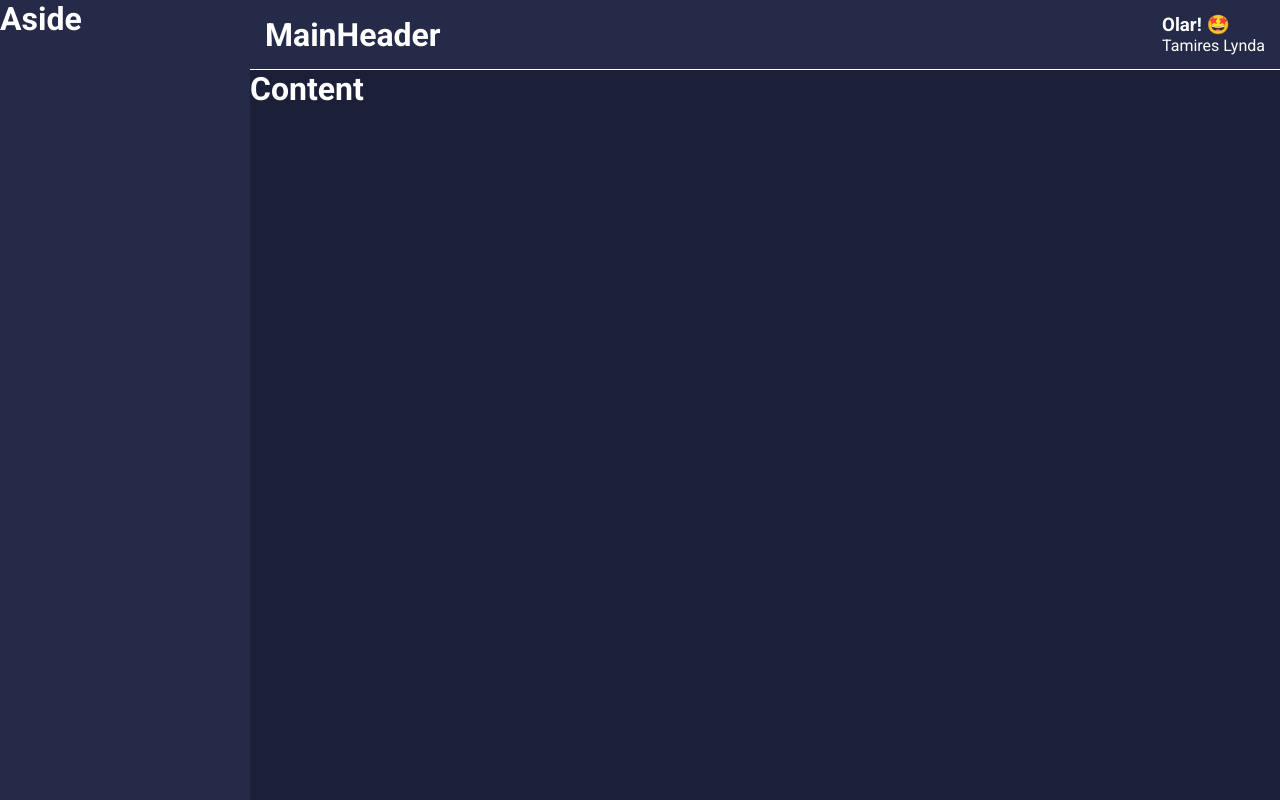
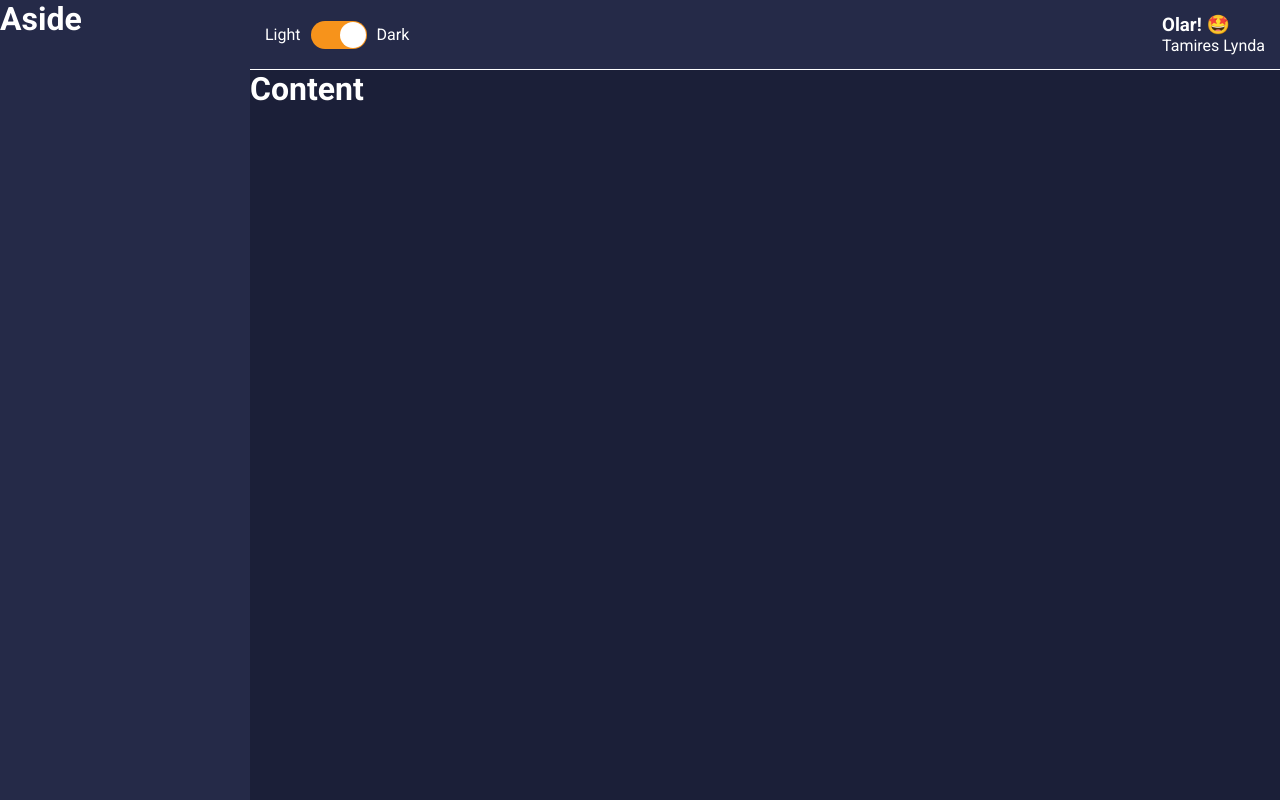
Before and after one commit to tamires-manhaes/wallet-dashboard, a React (Create React App) app: page / in a window 1280 px wide. Built offline with nearby package versions, Linux system fonts and the light colour scheme.

Commit message:
adicionando Toggle ao header

```diff
--- a/src/components/MainHeader/index.tsx
+++ b/src/components/MainHeader/index.tsx
@@ -3,6 +3,8 @@ import React, { useMemo } from 'react';
 import { Container, Profile, Welcome, Username } from './styles';
 
 import emojis from '../../utils/emojis';
+
+import Toggle from '../Toggle';
 
 const MainHeader: React.FC = () => {
   const emoji = useMemo(() => {
@@ -12,12 +14,13 @@ const MainHeader: React.FC = () => {
 
   return(
     <Container>
-      <h1>MainHeader</h1>
+      <Toggle />
 
       <Profile>
         <Welcome>Olar!{' '} {emoji}</Welcome>
         <Username>Tamires Lynda</Username>
       </Profile>
+
     </Container>
   )
 }
```
